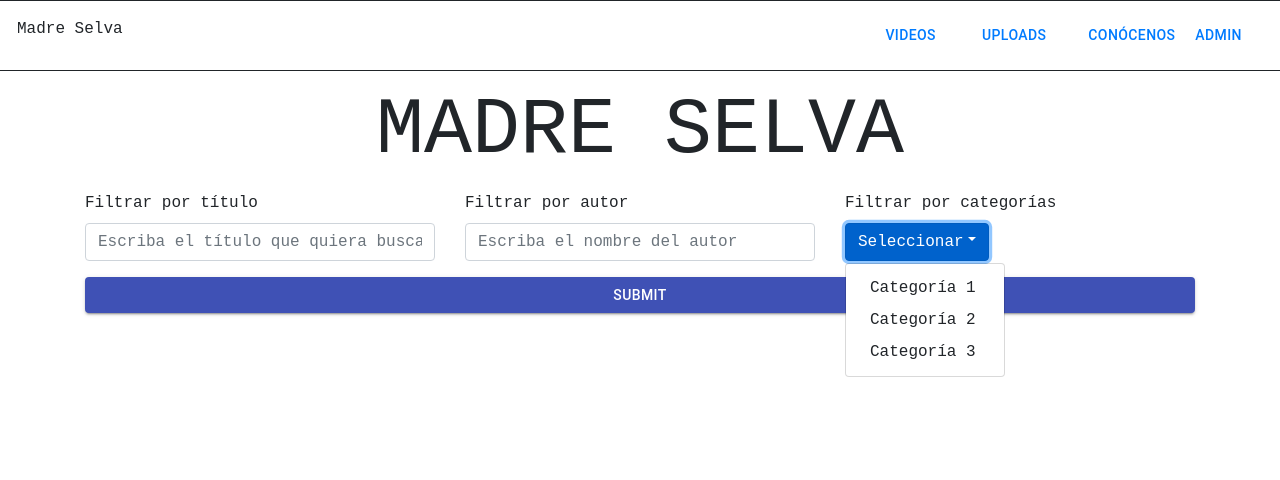
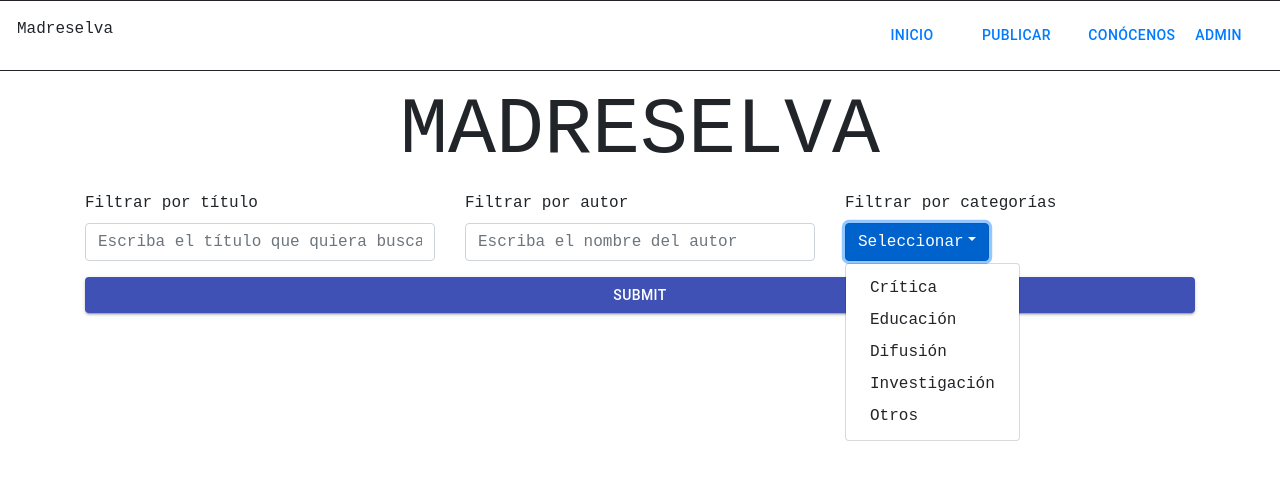
Before and after one commit to alfonso46674/madreSelva, a React (Create React App) app: page / in a window 1280 px wide. Both pictures are taken after a click on the button "Seleccionar". Shown: the top 480 px of the page. Built offline with nearby package versions, Linux system fonts and the light colour scheme.

Commit message:
Fix: Minor modifications to page name and titles

```diff
--- a/public/index.html
+++ b/public/index.html
@@ -24,7 +24,7 @@
       work correctly both with client-side routing and a non-root public URL.
       Learn how to configure a non-root public URL by running `npm run build`.
     -->
-    <title>Madre Selva</title>
+    <title>Madreselva</title>
   </head>
   <body>
     <noscript>You need to enable JavaScript to run this app.</noscript>
--- a/src/components/navbar/navbar.js
+++ b/src/components/navbar/navbar.js
@@ -7,12 +7,12 @@ const Navbar = ({ user, setUser }) => {
 
   return (
     <Row className='Navbar'>
-      <Col sm={8} className='Slogan'> Madre Selva</Col>
+      <Col sm={8} className='Slogan'> Madreselva</Col>
       <Col sm={1} className='Client'>
-        <Button><Link to='/'>Videos</Link></Button>
+        <Button><Link to='/'>Inicio</Link></Button>
       </Col>
       <Col sm={1} className='Developer2'>
-        <Button><Link to='/uploads'>Uploads</Link></Button>
+        <Button><Link to='/uploads'>Publicar</Link></Button>
       </Col>
       <Col sm={1} >
         <Button ><Link to='/contact'>Conócenos</Link></Button>
--- a/src/components/videos/videos.js
+++ b/src/components/videos/videos.js
@@ -25,9 +25,11 @@ const Videos = () => {
             <Form.Group >
               <Form.Label>Filtrar por categorías</Form.Label>
               <DropdownButton id="dropdown-basic-button" title="Seleccionar">
-                <Dropdown.Item >Categoría 1</Dropdown.Item>
-                <Dropdown.Item>Categoría 2</Dropdown.Item>
-                <Dropdown.Item>Categoría 3</Dropdown.Item>
+                <Dropdown.Item >Crítica</Dropdown.Item>
+                <Dropdown.Item>Educación</Dropdown.Item>
+                <Dropdown.Item>Difusión</Dropdown.Item>
+                <Dropdown.Item>Investigación</Dropdown.Item>
+                <Dropdown.Item>Otros</Dropdown.Item>
               </DropdownButton>
             </Form.Group>
           </Col>
--- a/src/containers/admin/admin.js
+++ b/src/containers/admin/admin.js
@@ -7,7 +7,7 @@ const AdminPage = () => {
   return(
     <div className='Admin'>
       <Navbar/>
-      <div className='Title'>MADRE SELVA</div>
+      <div className='Title'>MADRESELVA</div>
       <Admin/>
     </div>
   )
--- a/src/containers/uploads/uploads.js
+++ b/src/containers/uploads/uploads.js
@@ -7,7 +7,7 @@ const UploadsPage = () => {
   return(
     <div className='Uploads'>
       <Navbar/>
-      <div className='Title'>MADRE SELVA</div>
+      <div className='Title'>MADRESELVA</div>
       <Uploads/>
     </div>
   )
--- a/src/containers/videos/videos.js
+++ b/src/containers/videos/videos.js
@@ -8,7 +8,7 @@ const VideosPage = () => {
   return (
     <div className='Videos'>
       <Navbar/>
-      <div className='Title'>MADRE SELVA</div>
+      <div className='Title'>MADRESELVA</div>
       <Videos/>
     </div>
   )
```
